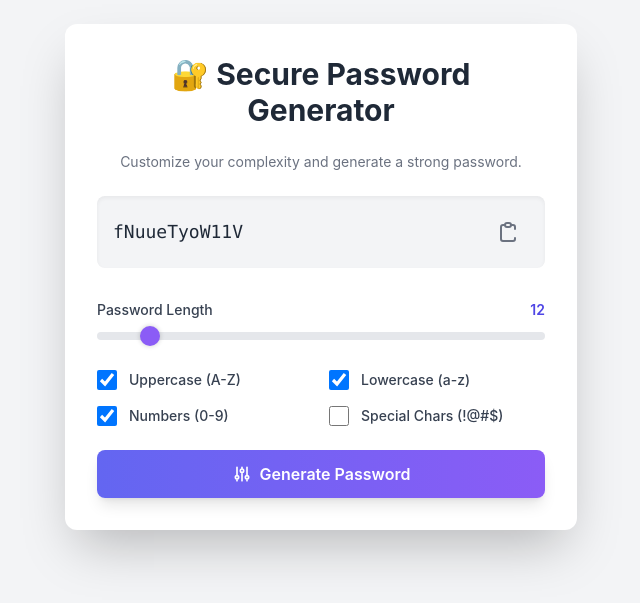
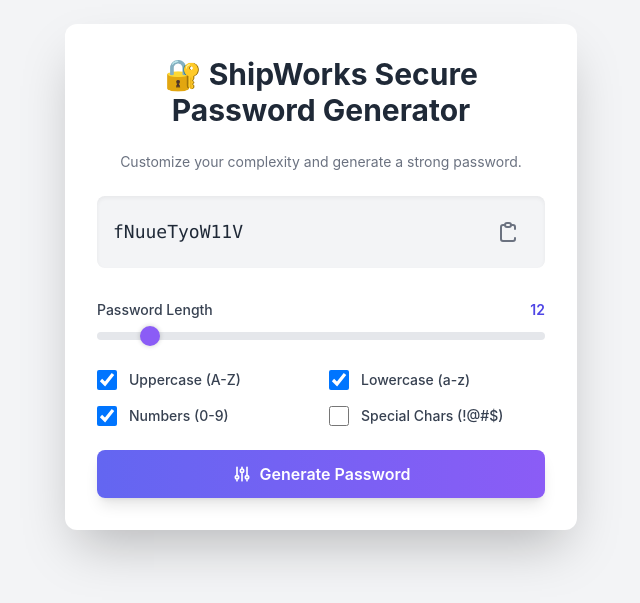
Before and after one commit to chrishooee/SW-PW-Generator, a plain HTML site: page index.html in a window 1280 px wide. Shown: the part 123-726 px from the top of the page, without its empty margins (319-959 px from the left). Drawn offline with nearby package versions, Linux system fonts and the light colour scheme.

Commit message:
Minor change to title

```diff
--- a/index.html
+++ b/index.html
@@ -3,7 +3,7 @@
 <head>
     <meta charset="UTF-8">
     <meta name="viewport" content="width=device-width, initial-scale=1.0">
-    <title>Secure Password Generator</title>
+    <title>SWs Secure Password Generator</title>
     <!-- Load Tailwind CSS -->
     <script src="https://cdn.tailwindcss.com"></script>
     <script>
@@ -59,7 +59,7 @@
 
     <div id="app" class="w-full max-w-lg bg-white p-6 md:p-8 rounded-xl shadow-2xl space-y-6">
 
-        <h1 class="text-3xl font-bold text-gray-800 text-center">🔐 Secure Password Generator</h1>
+        <h1 class="text-3xl font-bold text-gray-800 text-center">🔐 ShipWorks Secure Password Generator</h1>
         <p class="text-center text-sm text-gray-500">Customize your complexity and generate a strong password.</p>
 
         <!-- Output Display and Copy -->
```
